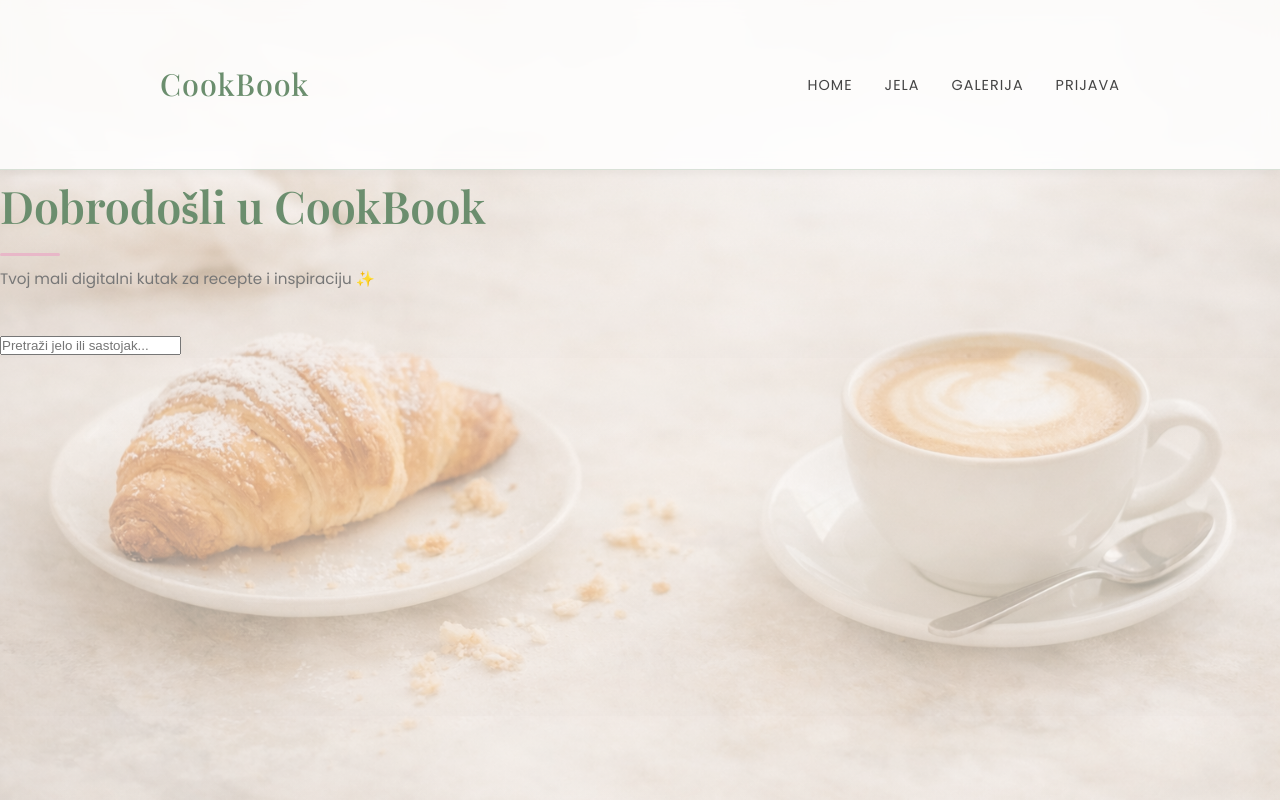
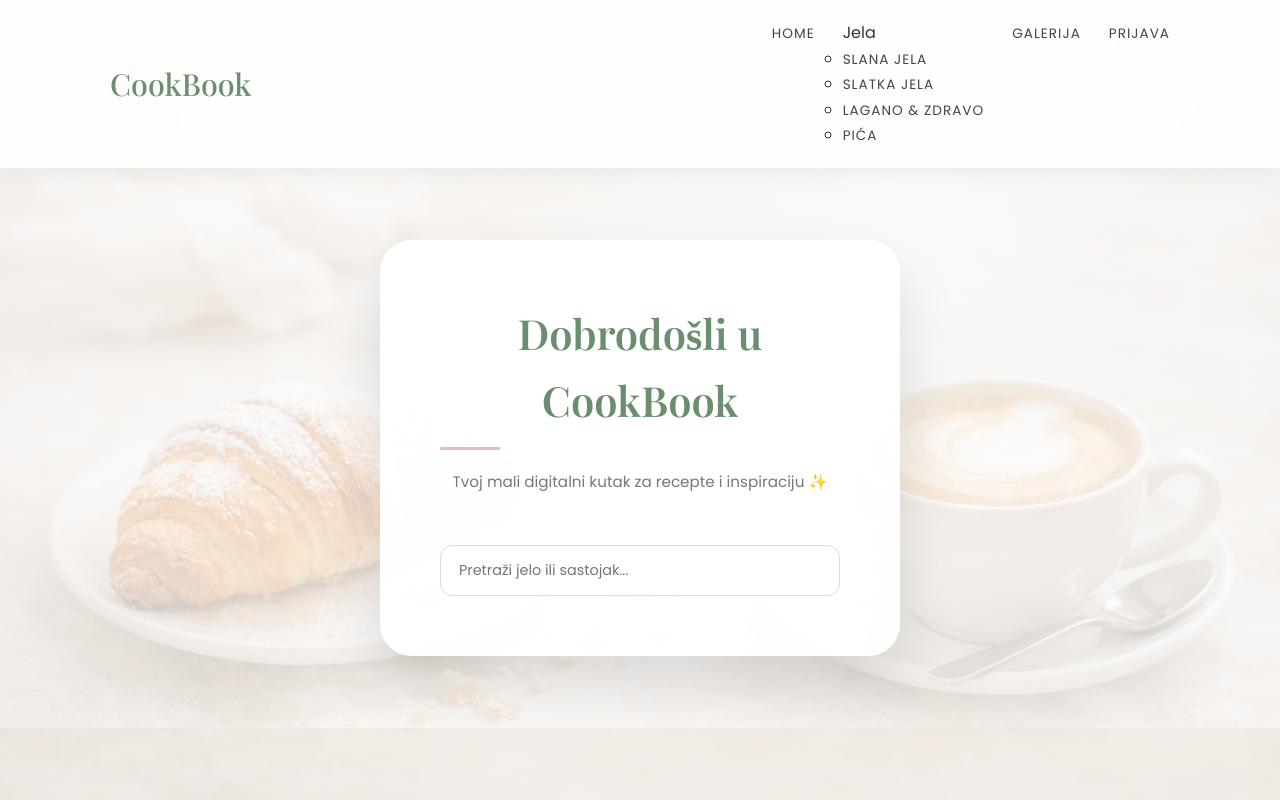
Before and after one commit to selmacamdzija/cookbook, a React (Create React App) app in the folder client/: page / in a window 1280 px wide. Built offline with nearby package versions, Linux system fonts and the light colour scheme; no server answers; what imagekit-javascript would draw is missing.

Commit message:
Change css

```diff
--- a/client/src/index.css
+++ b/client/src/index.css
@@ -5,6 +5,28 @@
   margin: 0;
   padding: 0;
   box-sizing: border-box;
+}
+
+/* ==================================================
+   VARIABLES
+================================================== */
+:root {
+  --green: #6b8e6e;
+  --pink: #e8b7c8;
+  --pink-dark: #d99aad;
+
+  --bg-main: #faf7f4;
+  --bg-card: rgba(255, 255, 255, 0.96);
+
+  --text-main: #333;
+  --text-muted: #777;
+
+  --radius-sm: 12px;
+  --radius-md: 24px;
+  --radius-lg: 32px;
+
+  --shadow-soft: 0 20px 40px rgba(0, 0, 0, 0.08);
+  --shadow-strong: 0 30px 60px rgba(0, 0, 0, 0.12);
 }
 
 /* ==================================================
@@ -18,17 +40,17 @@ body {
     #faf7f4 50%,
     #f3ede8 100%
   );
-  color: #333;
+  color: var(--text-main);
   line-height: 1.6;
 }
 
-
+/* background texture */
 body::before {
   content: "";
   position: fixed;
   inset: 0;
   background: url("./assets/hero.jpg") center / cover no-repeat;
-  opacity: 0.5;
+  opacity: 0.2;
   z-index: -1;
 }
 
@@ -38,8 +60,7 @@ body::before {
 .container {
   max-width: 1000px;
   margin: 0 auto;
-  padding: 40px 20px;
-  animation: fadeIn 0.6s ease forwards;
+  padding: 60px 20px;
 }
 
 /* ==================================================
@@ -49,95 +70,55 @@ body::before {
   position: sticky;
   top: 0;
   z-index: 100;
-  padding: 20px 0;
-  background: rgba(255, 255, 255, 0.85);
+  background: rgba(255, 255, 255, 0.9);
   backdrop-filter: blur(8px);
-  border-bottom: 1px solid rgba(107, 142, 110, 0.25);
-  box-shadow: 0 2px 10px rgba(0, 0, 0, 0.05);
+  box-shadow: 0 4px 20px rgba(0, 0, 0, 0.06);
 }
 
 .navbar-content {
+  max-width: 1100px;
+  margin: 0 auto;
+  padding: 20px;
   display: flex;
+  justify-content: space-between;
   align-items: center;
-  justify-content: space-between;
 }
 
 .logo a {
   font-family: "Playfair Display", serif;
   font-size: 1.9rem;
-  color: #6b8e6e;
+  color: var(--green);
   text-decoration: none;
-  letter-spacing: 1px;
 }
 
-/* Navigation links */
 .nav-links {
   list-style: none;
   display: flex;
-  align-items: center;
-  gap: 32px;
+  gap: 28px;
 }
 
-.nav-links li {
+.nav-links a {
+  text-decoration: none;
+  font-size: 0.85rem;
+  letter-spacing: 1px;
+  text-transform: uppercase;
+  color: #444;
   position: relative;
 }
 
-.nav-links a,
-.dropdown-title {
-  font-size: 0.9rem;
-  text-transform: uppercase;
-  letter-spacing: 1px;
-  color: #444;
-  text-decoration: none;
-  cursor: pointer;
-}
-
-.nav-links a::after,
-.dropdown-title::after {
+.nav-links a::after {
   content: "";
   position: absolute;
   left: 0;
   bottom: -6px;
   width: 0;
   height: 2px;
-  background: #e8b7c8;
+  background: var(--pink);
   transition: width 0.3s ease;
 }
 
-.nav-links a:hover::after,
-.dropdown:hover .dropdown-title::after {
+.nav-links a:hover::after {
   width: 100%;
-}
-
-/* Dropdown */
-.dropdown-menu {
-  list-style: none;
-  position: absolute;
-  top: 150%;
-  left: 0;
-  min-width: 200px;
-  padding: 12px 0;
-  background: rgba(255, 255, 255, 0.97);
-  border-radius: 18px;
-  box-shadow: 0 20px 40px rgba(0, 0, 0, 0.15);
-  display: none;
-}
-
-.dropdown-menu li {
-  padding: 10px 20px;
-}
-
-.dropdown-menu a {
-  font-size: 0.85rem;
-  color: #444;
-}
-
-.dropdown-menu a:hover {
-  color: #6b8e6e;
-}
-
-.dropdown:hover .dropdown-menu {
-  display: block;
 }
 
 /* ==================================================
@@ -145,9 +126,9 @@ body::before {
 ================================================== */
 h1 {
   font-family: "Playfair Display", serif;
-  font-size: 2.8rem;
-  color: #6b8e6e;
-  margin-bottom: 10px;
+  font-size: 2.6rem;
+  color: var(--green);
+  margin-bottom: 12px;
 }
 
 h1::after {
@@ -155,126 +136,205 @@ h1::after {
   display: block;
   width: 60px;
   height: 3px;
-  margin-top: 12px;
-  background: #e8b7c8;
+  margin-top: 14px;
+  background: var(--pink);
   border-radius: 2px;
-}
-
-h2,
-h3 {
-  letter-spacing: 0.5px;
-}
-
-p {
-  line-height: 1.7;
 }
 
 .subtitle {
   font-size: 0.95rem;
-  color: #777;
-  margin-bottom: 40px;
+  color: var(--text-muted);
+  margin-bottom: 50px;
 }
 
 /* ==================================================
-   SEARCH
+   INPUTS & BUTTONS (PRIJAVA STYLE)
 ================================================== */
-.search {
-  display: flex;
-  justify-content: center;
-  margin-bottom: 80px;
+input,
+textarea,
+select {
+  width: 100%;
+  padding: 14px 18px;
+  border-radius: var(--radius-sm);
+  border: 1px solid #ddd;
+  font-family: "Poppins", sans-serif;
+  font-size: 0.9rem;
 }
 
-.search-input {
-  width: 100%;
-  max-width: 520px;
-  padding: 14px 20px;
-  font-size: 15px;
-  border-radius: 999px;
-  border: none;
+input:focus,
+textarea:focus,
+select:focus {
   outline: none;
-  background: rgba(255, 255, 255, 0.85);
-  box-shadow: 0 6px 18px rgba(0, 0, 0, 0.06);
-  transition: all 0.25s ease;
+  border-color: var(--pink);
 }
 
-.search-input:focus {
-  background: #fff;
-  box-shadow: 0 8px 22px rgba(235, 170, 190, 0.35);
+button {
+  padding: 14px 32px;
+  border-radius: var(--radius-sm);
+  border: none;
+  background: var(--pink);
+  color: #fff;
+  font-size: 0.75rem;
+  letter-spacing: 1.5px;
+  text-transform: uppercase;
+  cursor: pointer;
+  transition: background 0.25s ease, transform 0.15s ease;
 }
 
-.search-input::placeholder {
-  color: #999;
+button:hover {
+  background: var(--pink-dark);
+  transform: translateY(-2px);
 }
 
 /* ==================================================
-   BUTTONS
+   AUTH (PRIJAVA / REGISTRACIJA)
 ================================================== */
-button {
-  padding: 14px 24px;
-  border-radius: 12px;
-  border: none;
-  background: #e8b7c8;
-  color: #fff;
-  font-size: 0.85rem;
-  text-transform: uppercase;
-  cursor: pointer;
-  transition: background 0.25s ease, transform 0.1s ease;
+.auth-wrapper {
+  min-height: calc(100vh - 120px);
+  display: flex;
+  justify-content: center;
+  align-items: center;
+  padding: 40px 20px;
 }
 
-button:hover {
-  background: #d99aad;
-  transform: scale(1.03);
+.auth-card {
+  background: var(--bg-card);
+  padding: 50px 60px;
+  border-radius: var(--radius-lg);
+  width: 100%;
+  max-width: 420px;
+  box-shadow: var(--shadow-strong);
+}
+
+.auth-form {
+  display: flex;
+  flex-direction: column;
+  gap: 18px;
+}
+
+.auth-error {
+  font-size: 0.85rem;
+  color: #c0392b;
 }
 
 /* ==================================================
-   FEATURED
+   CARDS (GLOBAL)
+================================================== */
+.card {
+  background: var(--bg-card);
+  border-radius: var(--radius-lg);
+  box-shadow: var(--shadow-soft);
+  padding: 40px;
+}
+
+/* ==================================================
+   FEATURED / JELO DANA
 ================================================== */
 .featured {
   margin: 120px 0;
 }
 
-.featured-title {
-  text-align: center;
-  font-family: "Playfair Display", serif;
-  font-size: 2.4rem;
-  color: #6b8e6e;
-  margin-bottom: 50px;
-}
-
 .featured-card {
   max-width: 520px;
   margin: 0 auto;
-  padding: 30px;
-  background: rgba(255, 255, 255, 0.92);
-  border-radius: 24px;
-  text-align: center;
-  box-shadow: 0 20px 40px rgba(0, 0, 0, 0.08);
-  transition: transform 0.25s ease, box-shadow 0.25s ease;
+  overflow: hidden;
+  background: var(--bg-card);
+  border-radius: var(--radius-lg);
+  box-shadow: var(--shadow-strong);
 }
 
-.featured-card:hover {
-  transform: translateY(-6px);
-  box-shadow: 0 30px 60px rgba(231, 161, 176, 0.35);
+.featured-image {
+  width: 100%;
+  height: 260px;
+  object-fit: cover;
 }
 
-.featured-text {
-  margin-top: 15px;
-  font-size: 0.95rem;
-  color: #555;
+.featured-content {
+  padding: 35px;
+  text-align: center;
+}
+
+.featured-content h3 {
+  font-family: "Playfair Display", serif;
+  font-size: 1.6rem;
+  color: var(--green);
+  margin-bottom: 12px;
 }
 
 /* ==================================================
-   ANIMATIONS
+   CATEGORIES
 ================================================== */
-@keyframes fadeIn {
-  from {
-    opacity: 0;
-    transform: translateY(6px);
-  }
-  to {
-    opacity: 1;
-    transform: translateY(0);
-  }
+.categories-grid {
+  display: grid;
+  grid-template-columns: repeat(auto-fit, minmax(220px, 1fr));
+  gap: 40px;
+}
+
+.category-card {
+  background: var(--bg-card);
+  padding: 50px 30px;
+  text-align: center;
+  border-radius: var(--radius-lg);
+  box-shadow: var(--shadow-soft);
+  text-decoration: none;
+  color: #555;
+  transition: transform 0.3s ease;
+}
+
+.category-card:hover {
+  transform: translateY(-6px);
+  color: var(--green);
+}
+
+/* ==================================================
+   GALLERY
+================================================== */
+.gallery-grid {
+  display: grid;
+  grid-template-columns: repeat(auto-fill, minmax(240px, 1fr));
+  gap: 30px;
+}
+
+.gallery-card {
+  background: #fff;
+  border-radius: var(--radius-md);
+  overflow: hidden;
+  box-shadow: var(--shadow-soft);
+  text-decoration: none;
+  color: #555;
+  transition: transform 0.25s ease;
+}
+
+.gallery-card:hover {
+  transform: translateY(-6px);
+}
+
+.gallery-card img {
+  width: 100%;
+  height: 220px;
+  object-fit: cover;
+}
+
+.gallery-info {
+  padding: 18px;
+}
+
+/* ==================================================
+   RECIPE DETAIL
+================================================== */
+.recipe-detail-wrapper {
+  padding: 80px 20px;
+  display: flex;
+  justify-content: center;
+}
+
+.recipe-detail-card {
+  background: var(--bg-card);
+  padding: 50px 60px;
+  border-radius: var(--radius-lg);
+  max-width: 820px;
+  width: 100%;
+  box-shadow: var(--shadow-strong);
 }
 
 /* ==================================================
@@ -284,4 +344,49 @@ button:hover {
   h1 {
     font-size: 2.1rem;
   }
+
+  .auth-card,
+  .recipe-detail-card {
+    padding: 40px 30px;
+  }
 }
+/* =====================
+   HOME HERO FIX
+===================== */
+
+.home-hero {
+  position: relative;
+  min-height: 70vh;
+  display: flex;
+  align-items: center;
+  justify-content: center;
+  text-align: center;
+
+  background-image:
+    linear-gradient(
+      rgba(255, 255, 255, 0.75),
+      rgba(255, 255, 255, 0.75)
+    ),
+    url("./assets/hero.jpg");
+
+  background-size: cover;
+  background-position: center;
+}
+.home-card {
+  background: rgba(255, 255, 255, 0.97);
+  padding: 60px;
+  border-radius: 32px;
+  max-width: 520px;
+  width: 100%;
+  box-shadow: 0 30px 60px rgba(0, 0, 0, 0.12);
+}
+.home-card h1 {
+  font-family: "Playfair Display", serif;
+  font-size: 2.6rem;
+  color: var(--green);
+  margin-bottom: 20px;
+}
+
+.home-card .search-input {
+  margin-top: 30px;
+}
```
